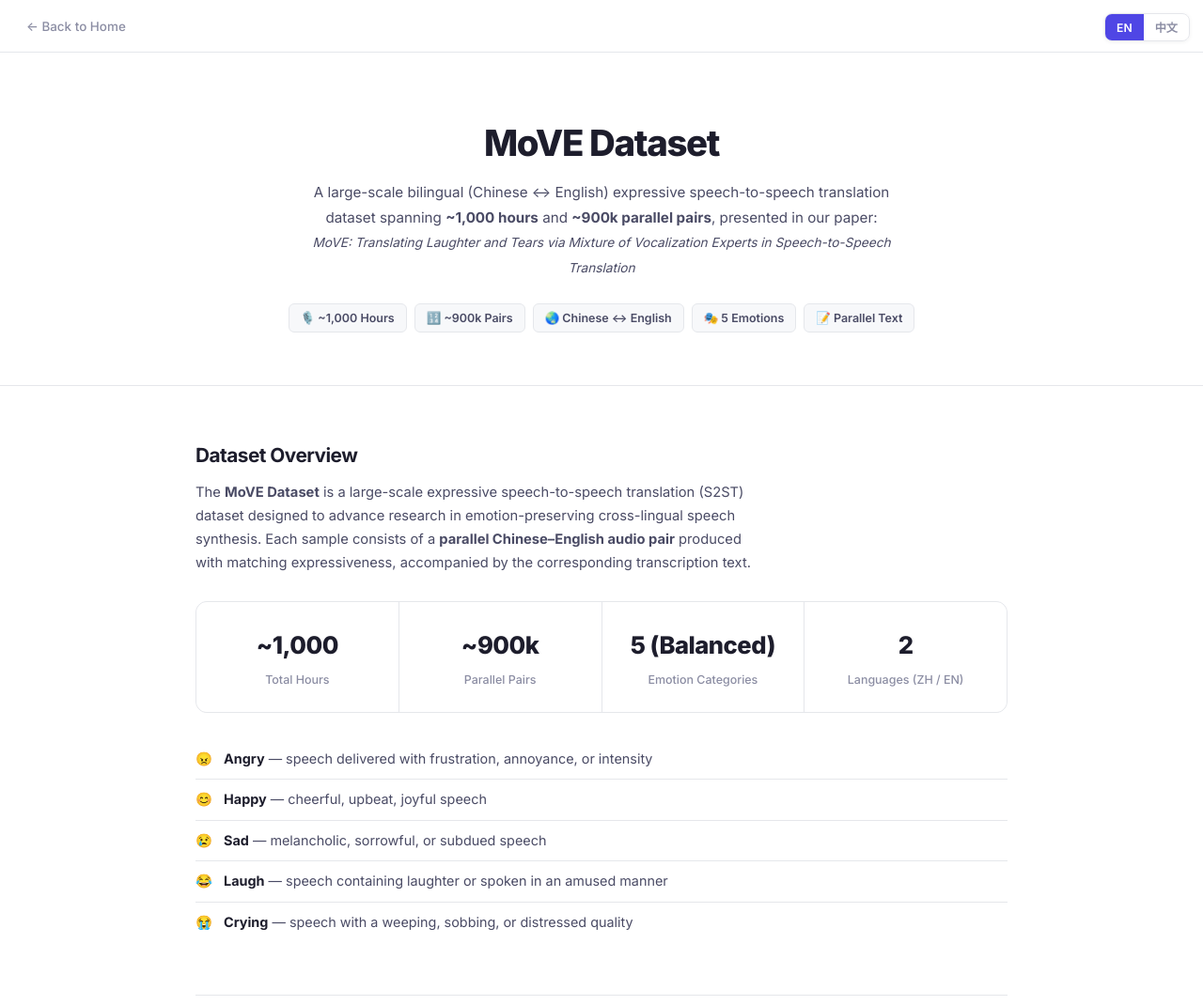
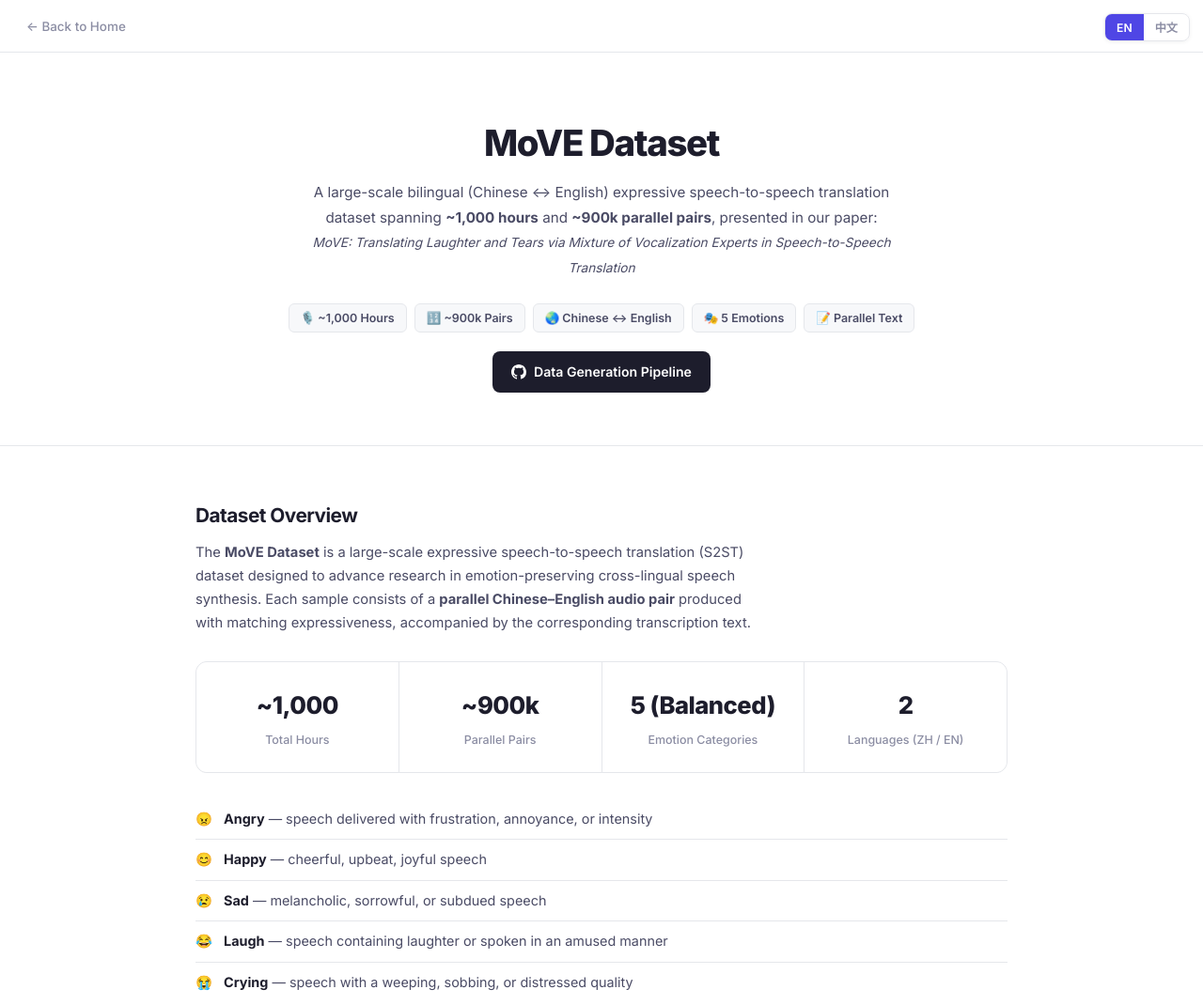
Before and after one commit to 47zzz/MoVE, a plain HTML site: page MoVE_dataset_demo/index.html in a window 1280 px wide. Shown: the top 1070 px of the page at 94% size. Drawn offline with Linux system fonts and the light colour scheme.

Commit message:
Add data pipeline repo link to dataset demo page

```diff
--- a/MoVE_dataset_demo/index.html
+++ b/MoVE_dataset_demo/index.html
@@ -462,6 +462,14 @@
       <span class="badge">🎭 5 Emotions</span>
       <span class="badge">📝 Parallel Text</span>
     </div>
+    <div style="margin-top:20px;">
+      <a href="https://github.com/47zzz/MoVE-data-pipeline" target="_blank" rel="noopener"
+        style="display:inline-flex;align-items:center;gap:8px;padding:10px 20px;background:#1d1d2c;color:#fff;border-radius:8px;font-size:0.88rem;font-weight:600;text-decoration:none;transition:opacity 0.15s;"
+        onmouseover="this.style.opacity='0.82'" onmouseout="this.style.opacity='1'">
+        <svg width="16" height="16" viewBox="0 0 24 24" fill="currentColor"><path d="M12 0C5.37 0 0 5.37 0 12c0 5.31 3.435 9.795 8.205 11.385.6.105.825-.255.825-.57 0-.285-.015-1.23-.015-2.235-3.015.555-3.795-.735-4.035-1.41-.135-.345-.72-1.41-1.23-1.695-.42-.225-1.02-.78-.015-.795.945-.015 1.62.87 1.845 1.23 1.08 1.815 2.805 1.305 3.495.99.105-.78.42-1.305.765-1.605-2.67-.3-5.46-1.335-5.46-5.925 0-1.305.465-2.385 1.23-3.225-.12-.3-.54-1.53.12-3.18 0 0 1.005-.315 3.3 1.23.96-.27 1.98-.405 3-.405s2.04.135 3 .405c2.295-1.56 3.3-1.23 3.3-1.23.66 1.65.24 2.88.12 3.18.765.84 1.23 1.905 1.23 3.225 0 4.605-2.805 5.625-5.475 5.925.435.375.81 1.095.81 2.22 0 1.605-.015 2.895-.015 3.3 0 .315.225.69.825.57A12.02 12.02 0 0 0 24 12c0-6.63-5.37-12-12-12z"/></svg>
+        Data Generation Pipeline
+      </a>
+    </div>
   </header>
 
   <main class="container">
```
